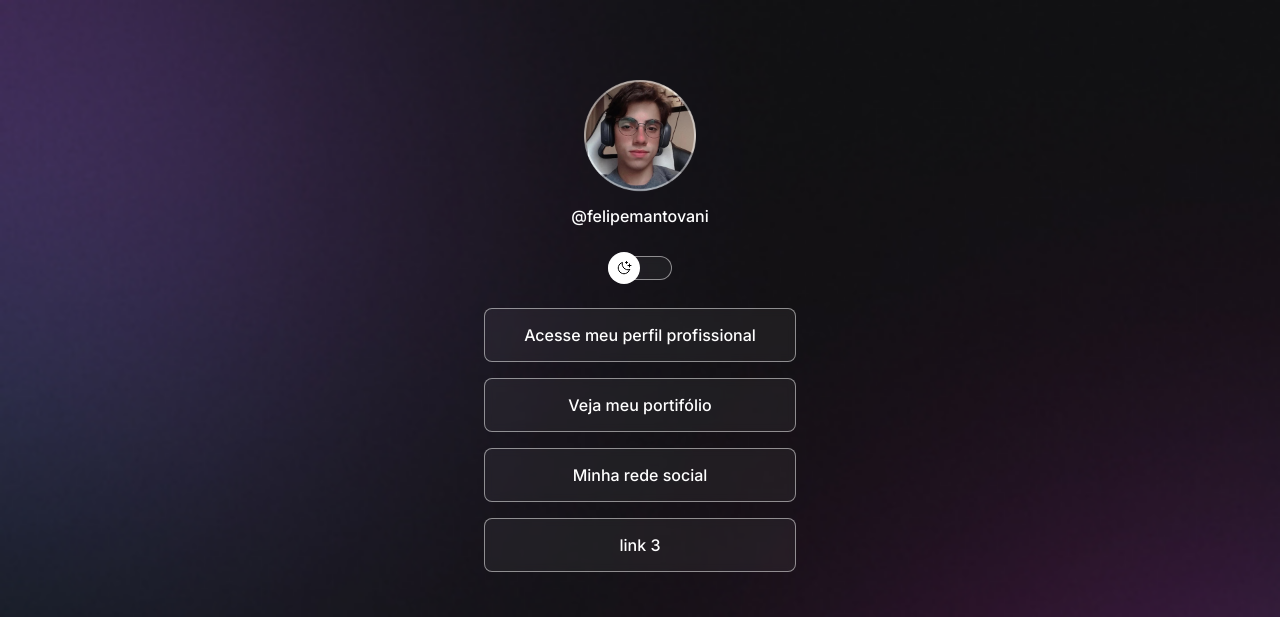
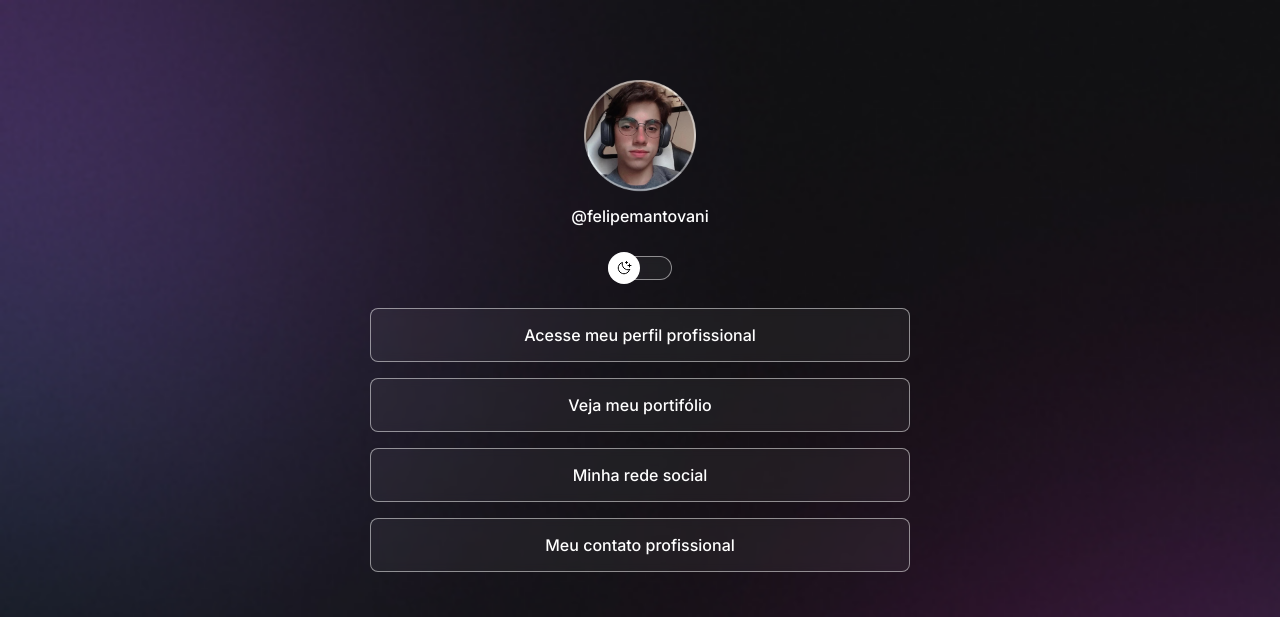
Before and after one commit to felipemantovani-dev/Page-test-personality, a plain HTML site: page index.html in a window 1280 px wide. Shown: the top 617 px of the page. Drawn offline with nearby package versions, Linux system fonts and the light colour scheme.

Commit message:
adjust container width and profile liks

```diff
--- a/index.html
+++ b/index.html
@@ -39,7 +39,7 @@
           <a href="">Minha rede social</a>
         </li>
         <li>
-          <a href="">link 3</a>
+          <a href="">Meu contato profissional</a>
         </li>
       </ul>
       <div id="social-links">
--- a/style.css
+++ b/style.css
@@ -39,7 +39,8 @@ body * {
 }
 
 #container {
-  width: 360px;
+  width: 100%;
+  max-width: 588px;
   margin: 56px auto 0px;
   padding: 0 24px;
 }
```
